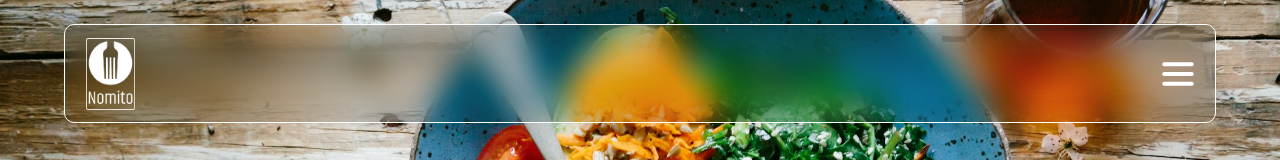
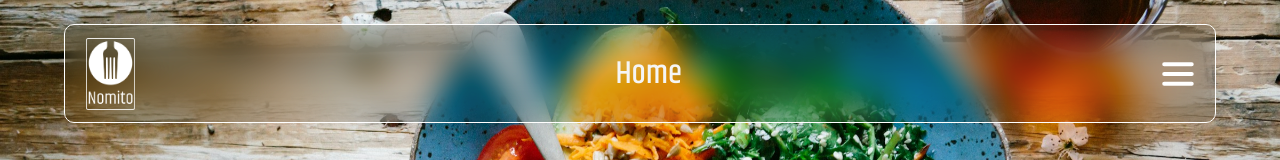
Before and after one commit to AdrianKnudsen/nomito, a Next.js app: page / in a window 1280 px wide. Shown: the top 160 px of the page. Built offline with nearby package versions, Linux system fonts and the light colour scheme.

Commit message:
Make logo clickable to reset navigation state
Clicking the logo now resets the navigation title to 'Home', hides the search bar, and shows the About section. The logo is now styled with a pointer cursor to indicate interactivity. Initial navTitle state is set to 'Home' in layout.js.

```diff
--- a/app/components/NavBar.js
+++ b/app/components/NavBar.js
@@ -4,7 +4,13 @@ import Image from "next/image";
 
 const ANIMATION_DURATION = 1000;
 
-export default function NavBar({ onShowSearchBar, onSetTitle, navTitle }) {
+export default function NavBar({
+  onShowSearchBar,
+  onSetTitle,
+  navTitle,
+  setShowSearchBar,
+  setShowAbout,
+}) {
   const [expanded, setExpanded] = useState(false);
   const [showMenuContent, setShowMenuContent] = useState(false);
 
@@ -34,6 +40,12 @@ export default function NavBar({ onShowSearchBar, onSetTitle, navTitle }) {
           alt="logo-img"
           width={100}
           height={100}
+          onClick={() => {
+            onSetTitle && onSetTitle("Home");
+            setExpanded(false);
+            setShowSearchBar && setShowSearchBar(false);
+            setShowAbout && setShowAbout(true);
+          }}
         />
         <div className={styles.title}>{navTitle}</div>
         <button
--- a/app/layout.js
+++ b/app/layout.js
@@ -23,7 +23,7 @@ const khand = Khand({
 export default function RootLayout({ children }) {
   const [showSearchBar, setShowSearchBar] = useState(false);
   const [ingredients, setIngredients] = useState("");
-  const [navTitle, setNavTitle] = useState("");
+  const [navTitle, setNavTitle] = useState("Home");
   const [showAbout, setShowAbout] = useState(true);
 
   return (
@@ -39,6 +39,8 @@ export default function RootLayout({ children }) {
             setNavTitle(title);
             setShowAbout(false);
           }}
+          setShowSearchBar={setShowSearchBar}
+          setShowAbout={setShowAbout}
           navTitle={navTitle}
         />
         {showSearchBar && <SearchBar onSearch={setIngredients} />}
--- a/styles/nav.module.css
+++ b/styles/nav.module.css
@@ -36,6 +36,7 @@
   height: 4.5em;
   margin-left: 0.5rem;
   grid-row: 1;
+  cursor: pointer;
 }
 
 .title {
```
